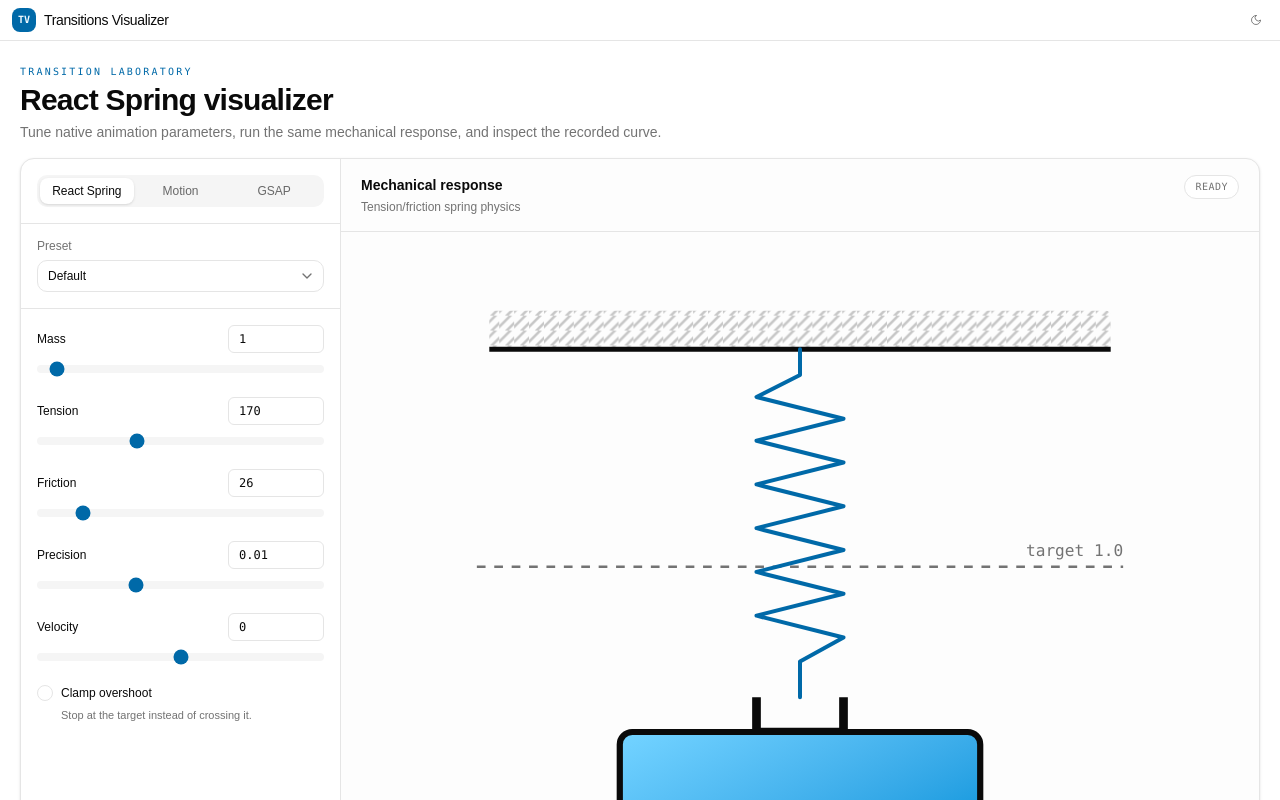
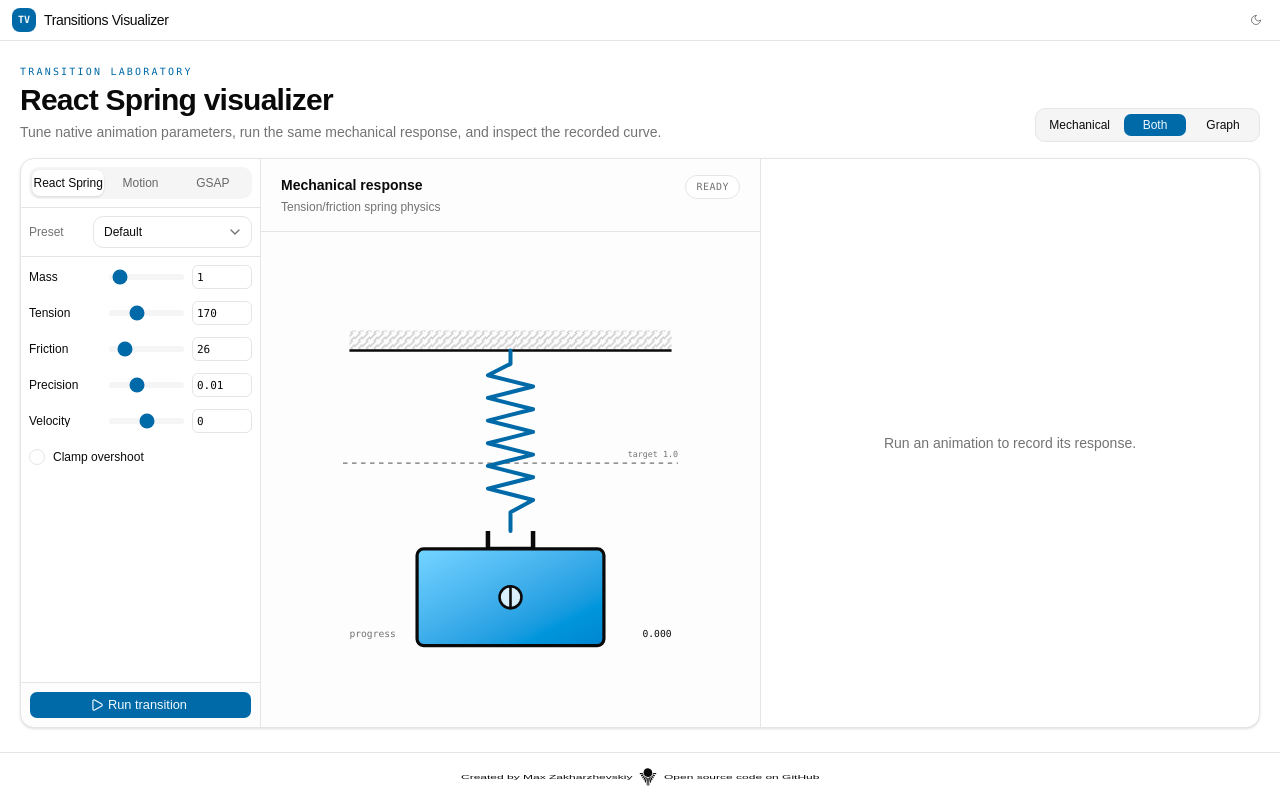
Before and after one commit to maxzz/transitions, a React (Vite) app: page / in a window 1280 px wide. Shown: the top 800 px of the page. Built offline with nearby package versions, Linux system fonts and the light colour scheme.

Commit message:
WIP. gpt-56-sol-high. add show both previews controls

```diff
--- a/src/components/2-main/transition-visualizer/controls/control-panel.tsx
+++ b/src/components/2-main/transition-visualizer/controls/control-panel.tsx
@@ -37,8 +37,8 @@
 
     return (
         <div className="min-h-0 flex flex-col">
-            <div className="p-4 border-b border-border">
-                <Label className="mb-2 text-muted-foreground" htmlFor="transition-preset">
+            <div className="p-2 border-b border-border flex items-center gap-2">
+                <Label className="shrink-0 w-14 text-muted-foreground" htmlFor="transition-preset">
                     Preset
                 </Label>
                 <Select
@@ -47,7 +47,7 @@
                         if (presetId !== "custom") applyPreset({ engineId, presetId });
                     }}
                 >
-                    <SelectTrigger id="transition-preset" className="w-full">
+                    <SelectTrigger id="transition-preset" className="h-7 min-w-0 flex-1">
                         <SelectValue />
                     </SelectTrigger>
                     <SelectContent>
@@ -63,7 +63,7 @@
                 </Select>
             </div>
 
-            <div className="p-4 min-h-0 overflow-y-auto flex-1 space-y-5">
+            <div className="p-2 min-h-0 overflow-y-auto flex-1 space-y-3">
                 {fields.map((field) => {
                     if (field.visible && !field.visible(params)) return null;
                     if (field.kind === "number") {
@@ -116,26 +116,13 @@
     const sliderStep = field.scale === "log" ? (sliderMax - sliderMin) / 200 : field.step;
 
     return (
-        <div className="space-y-2">
-            <div className="flex items-center justify-between gap-3">
-                <Label htmlFor={id}>{field.label}</Label>
-                <Input
-                    id={id}
-                    className="h-7 w-24 font-mono tabular-nums"
-                    type="number"
-                    min={field.min}
-                    max={field.max}
-                    step={field.step}
-                    value={value}
-                    onChange={(event) => {
-                        if (Number.isFinite(event.currentTarget.valueAsNumber)) {
-                            onChange(event.currentTarget.valueAsNumber);
-                        }
-                    }}
-                />
-            </div>
+        <div
+            className="grid grid-cols-[4.5rem_minmax(0,1fr)_3.75rem] items-center gap-2"
+            title={field.description}
+        >
+            <Label className="truncate" htmlFor={id}>{field.label}</Label>
             <input
-                className="h-2 w-full bg-muted accent-primary rounded-full appearance-none cursor-pointer"
+                className="h-1.5 min-w-0 w-full bg-muted accent-primary rounded-full appearance-none cursor-pointer"
                 type="range"
                 aria-label={`${field.label} slider`}
                 aria-valuetext={value.toString()}
@@ -148,9 +135,20 @@
                     onChange(field.scale === "log" ? Number((10 ** next).toPrecision(6)) : next);
                 }}
             />
-            {field.description && (
-                <p className="text-[11px] leading-relaxed text-muted-foreground">{field.description}</p>
-            )}
+            <Input
+                id={id}
+                className="px-1 h-6 w-full font-mono text-[11px] tabular-nums"
+                type="number"
+                min={field.min}
+                max={field.max}
+                step={field.step}
+                value={value}
+                onChange={(event) => {
+                    if (Number.isFinite(event.currentTarget.valueAsNumber)) {
+                        onChange(event.currentTarget.valueAsNumber);
+                    }
+                }}
+            />
         </div>
     );
 }
@@ -166,18 +164,13 @@
 }) {
     const id = `transition-${field.key}`;
     return (
-        <div className="space-y-1.5">
-            <div className="flex items-center gap-2">
+        <div className="h-6 flex items-center gap-2" title={field.description}>
             <Checkbox
                 id={id}
                 checked={value}
                 onCheckedChange={(checked) => onChange(checked === true)}
             />
             <Label htmlFor={id}>{field.label}</Label>
-            </div>
-            {field.description && (
-                <p className="pl-6 text-[11px] leading-relaxed text-muted-foreground">{field.description}</p>
-            )}
         </div>
     );
 }
@@ -193,10 +186,10 @@
 }) {
     const id = `transition-${field.key}`;
     return (
-        <div className="space-y-2">
-            <Label htmlFor={id}>{field.label}</Label>
+        <div className="grid grid-cols-[4.5rem_minmax(0,1fr)] items-center gap-2" title={field.description}>
+            <Label className="truncate" htmlFor={id}>{field.label}</Label>
             <Select value={value} onValueChange={onChange}>
-                <SelectTrigger id={id} className="w-full">
+                <SelectTrigger id={id} className="h-7 min-w-0 w-full">
                     <SelectValue />
                 </SelectTrigger>
                 <SelectContent>
--- /dev/null
+++ b/src/components/2-main/transition-visualizer/controls/display-mode-control.tsx
@@ -0,0 +1,40 @@
+import { useSnapshot } from "valtio";
+import { appSettings, type VisualizerDisplay } from "@/store/1-ui-settings";
+import { Button } from "@/ui/shadcn/button";
+
+const displayOptions: readonly { value: VisualizerDisplay; label: string }[] = [
+    { value: "mechanical", label: "Mechanical" },
+    { value: "split", label: "Both" },
+    { value: "graph", label: "Graph" },
+];
+
+export function DisplayModeControl() {
+    const { visualizerDisplay } = useSnapshot(appSettings);
+
+    return (
+        <div
+            className="p-1 bg-muted border border-border rounded-lg inline-flex items-center gap-1"
+            role="radiogroup"
+            aria-label="Visualizer display"
+        >
+            {displayOptions.map((option) => {
+                const selected = visualizerDisplay === option.value;
+                return (
+                    <Button
+                        key={option.value}
+                        className="min-w-16"
+                        variant={selected ? "default" : "ghost"}
+                        size="xs"
+                        role="radio"
+                        aria-checked={selected}
+                        onClick={() => {
+                            appSettings.visualizerDisplay = option.value;
+                        }}
+                    >
+                        {option.label}
+                    </Button>
+                );
+            })}
+        </div>
+    );
+}
--- a/src/components/2-main/transition-visualizer/graph/response-graph.tsx
+++ b/src/components/2-main/transition-visualizer/graph/response-graph.tsx
@@ -2,7 +2,7 @@
 import { useAtomValue } from "jotai";
 import { getSampleBounds } from "../model/samples";
 import { engineDefinitions } from "../model/definitions";
-import { runResultAtom } from "../state/atoms";
+import { runResultAtom, runStatusAtom } from "../state/atoms";
 
 const WIDTH = 760;
 const HEIGHT = 440;
@@ -15,6 +15,7 @@
 
 export function ResponseGraph() {
     const result = useAtomValue(runResultAtom);
+    const status = useAtomValue(runStatusAtom);
 
     const graph = useMemo(() => {
         if (!result) return null;
@@ -35,13 +36,13 @@
             ? `M ${points[0].x} ${TOP + PLOT_HEIGHT} L ${points.map(({ x, y }) => `${x} ${y}`).join(" L ")} L ${points.at(-1)!.x} ${TOP + PLOT_HEIGHT} Z`
             : "";
 
-        return { bounds, minValue, maxValue, toY, line, area };
+        return { bounds, minValue, maxValue, toY, line, area, points };
     }, [result]);
 
     if (!result || !graph) {
         return (
             <div className="h-full min-h-[28rem] text-sm text-muted-foreground grid place-items-center">
-                Run an animation to record its response.
+                {status === "running" ? "Recording response…" : "Run an animation to record its response."}
             </div>
         );
     }
@@ -132,6 +133,18 @@
                         strokeLinejoin="round"
                         strokeWidth="4"
                     />
+                    <g aria-hidden="true">
+                        {graph.points.map((point, index) => (
+                            <circle
+                                key={`${point.x}-${index}`}
+                                cx={point.x}
+                                cy={point.y}
+                                r="3.25"
+                                className="fill-primary stroke-background"
+                                strokeWidth="1.5"
+                            />
+                        ))}
+                    </g>
 
                     <g className="font-mono text-[12px] fill-muted-foreground">
                         <text x={LEFT} y={HEIGHT - 19}>0 ms</text>
--- a/src/components/2-main/transition-visualizer/model/types.ts
+++ b/src/components/2-main/transition-visualizer/model/types.ts
@@ -1,6 +1,5 @@
 export type EngineId = "react-spring" | "motion" | "gsap";
 
-export type VisualizerView = "preview" | "graph";
 export type RunStatus = "idle" | "running" | "settled";
 
 export type SamplePoint = {
--- a/src/components/2-main/transition-visualizer/state/atoms.ts
+++ b/src/components/2-main/transition-visualizer/state/atoms.ts
@@ -1,6 +1,6 @@
 import { atom, type Setter } from "jotai";
 import { engineDefinitions, gsapDefaults, motionDefaults, reactSpringDefaults } from "../model/definitions";
-import type { EngineId, EngineParamsMap, RunResult, RunStatus, VisualizerView } from "../model/types";
+import type { EngineId, EngineParamsMap, RunResult, RunStatus } from "../model/types";
 
 export const activeEngineAtom = atom<EngineId>("react-spring");
 
@@ -17,7 +17,6 @@
 
 export const activeDefinitionAtom = atom((get) => engineDefinitions[get(activeEngineAtom)]);
 
-export const viewAtom = atom<VisualizerView>("preview");
 export const runStatusAtom = atom<RunStatus>("idle");
 export const runTokenAtom = atom(0);
 export const runResultAtom = atom<RunResult | null>(null);
@@ -25,7 +24,6 @@
 function resetRun(set: Setter) {
     set(runTokenAtom, (token) => token + 1);
     set(runStatusAtom, "idle");
-    set(viewAtom, "preview");
     set(runResultAtom, null);
 }
 
@@ -68,7 +66,6 @@
 export const requestRunAtom = atom(null, (_get, set) => {
     set(runTokenAtom, (token) => token + 1);
     set(runResultAtom, null);
-    set(viewAtom, "preview");
     set(runStatusAtom, "running");
 });
 
@@ -78,7 +75,6 @@
         if (get(runTokenAtom) !== update.token) return;
         set(runResultAtom, update.result);
         set(runStatusAtom, "settled");
-        set(viewAtom, "graph");
     },
 );
 
--- a/src/components/2-main/transition-visualizer/transition-visualizer.tsx
+++ b/src/components/2-main/transition-visualizer/transition-visualizer.tsx
@@ -1,7 +1,11 @@
 import { useAtomValue, useSetAtom } from "jotai";
+import { useSnapshot } from "valtio";
 import { ArrowLeft, Play, RotateCcw } from "lucide-react";
+import { appSettings } from "@/store/1-ui-settings";
 import { Button } from "@/ui/shadcn/button";
+import { cn } from "@/utils/classnames";
 import { ControlPanel } from "./controls/control-panel";
+import { DisplayModeControl } from "./controls/display-mode-control";
 import { EngineTabs } from "./controls/engine-tabs";
 import { ResponseGraph } from "./graph/response-graph";
 import { PreviewStage } from "./preview/preview-stage";
@@ -10,13 +14,12 @@
     backToPreviewAtom,
     requestRunAtom,
     runStatusAtom,
-    viewAtom,
 } from "./state/atoms";
 
 export function TransitionVisualizer() {
+    const { visualizerDisplay } = useSnapshot(appSettings);
     const definition = useAtomValue(activeDefinitionAtom);
     const status = useAtomValue(runStatusAtom);
-    const view = useAtomValue(viewAtom);
     const requestRun = useSetAtom(requestRunAtom);
     const backToPreview = useSetAtom(backToPreviewAtom);
 
@@ -34,22 +37,23 @@
                         Tune native animation parameters, run the same mechanical response, and inspect the recorded curve.
                     </p>
                 </div>
+                <DisplayModeControl />
             </div>
 
-            <div className="min-h-0 bg-background lg:grid-cols-[20rem_minmax(0,1fr)] border border-border rounded-xl shadow-sm overflow-hidden grid flex-1">
+            <div className="min-h-0 bg-background lg:grid-cols-[15rem_minmax(0,1fr)] border border-border rounded-xl shadow-sm overflow-hidden grid flex-1">
                 <aside className="min-h-0 lg:border-r lg:border-b-0 border-b border-border flex flex-col">
-                    <div className="p-4 border-b border-border">
+                    <div className="p-2 border-b border-border">
                         <EngineTabs />
                     </div>
                     <ControlPanel />
-                    <div className="mt-auto p-4 bg-muted/20 border-t border-border">
-                        {view === "graph" ? (
+                    <div className="mt-auto p-2 bg-muted/20 border-t border-border">
+                        {status === "settled" ? (
                             <div className="grid grid-cols-2 gap-2">
-                                <Button variant="outline" onClick={backToPreview}>
+                                <Button size="sm" variant="outline" onClick={backToPreview}>
                                     <ArrowLeft data-icon="inline-start" />
                                     Back
                                 </Button>
-                                <Button onClick={requestRun}>
+                                <Button size="sm" onClick={requestRun}>
                                     <RotateCcw data-icon="inline-start" />
                                     Replay
                                 </Button>
@@ -57,6 +61,7 @@
                         ) : (
                             <Button
                                 className="w-full"
+                                size="sm"
                                 disabled={status === "running"}
                                 onClick={requestRun}
                             >
@@ -67,8 +72,28 @@
                     </div>
                 </aside>
 
-                <div className="min-h-0">
-                    {view === "preview" ? <PreviewStage /> : <ResponseGraph />}
+                <div
+                    className={cn(
+                        "min-h-0",
+                        visualizerDisplay === "split" && "lg:grid-cols-2 grid",
+                    )}
+                >
+                    <div
+                        className={cn("min-h-0", visualizerDisplay === "graph" && "hidden")}
+                        aria-hidden={visualizerDisplay === "graph"}
+                    >
+                        <PreviewStage />
+                    </div>
+                    {visualizerDisplay !== "mechanical" && (
+                        <div
+                            className={cn(
+                                "min-h-0",
+                                visualizerDisplay === "split" && "lg:border-l lg:border-border",
+                            )}
+                        >
+                            <ResponseGraph />
+                        </div>
+                    )}
                 </div>
             </div>
         </section>
--- a/src/store/1-ui-settings.ts
+++ b/src/store/1-ui-settings.ts
@@ -1,45 +1,52 @@
-import { proxy, subscribe } from 'valtio';
-import { type ThemeMode, themeApplyMode } from '../utils/theme-apply';
-import { type PanelSizes, getValidPanelSizes } from './2-panel-sizes';
+import { proxy, subscribe } from "valtio";
+import { type ThemeMode, themeApplyMode } from "../utils/theme-apply";
+import { type PanelSizes, getValidPanelSizes } from "./2-panel-sizes";
 
 const STORE_KEY = "tm-template-shadcn-26";
 const STORE_VER = "v1.0";
 const STORAGE_ID = `${STORE_KEY}__${STORE_VER}`;
 
+export type VisualizerDisplay = "mechanical" | "split" | "graph";
+
 export interface AppSettings {
-    theme: ThemeMode;            // Theme mode
-    showFooter: boolean;         // Show footer in main layout
-    panelSizes: PanelSizes;      // ResizablePanelGroup panel sizes
-    expandedSections: string[];  // Expanded accordion sections by name
+    theme: ThemeMode;
+    showFooter: boolean;
+    panelSizes: PanelSizes;
+    expandedSections: string[];
+    visualizerDisplay: VisualizerDisplay;
 }
 
 const DEFAULT_SETTINGS: AppSettings = {
-    theme: 'light',
+    theme: "light",
     showFooter: true,
     panelSizes: getValidPanelSizes(),
-    expandedSections: ['resizable-panels', 'pierre-trees'],
+    expandedSections: ["resizable-panels", "pierre-trees"],
+    visualizerDisplay: "split",
 };
-
-// Load settings from localStorage
 
 function loadSettings(): AppSettings {
     try {
         const stored = localStorage.getItem(STORAGE_ID);
         if (stored) {
             const parsed = JSON.parse(stored) as Partial<AppSettings>;
-
-            // merge stored settings with defaults to ensure new fields are present
             return {
                 ...DEFAULT_SETTINGS,
                 ...parsed,
                 panelSizes: getValidPanelSizes(parsed.panelSizes),
                 expandedSections: parsed.expandedSections ?? DEFAULT_SETTINGS.expandedSections,
+                visualizerDisplay: getValidVisualizerDisplay(parsed.visualizerDisplay),
             };
         }
-    } catch (e) {
-        console.error("Failed to load settings", e);
+    } catch (error) {
+        console.error("Failed to load settings", error);
     }
     return { ...DEFAULT_SETTINGS };
+}
+
+function getValidVisualizerDisplay(value: unknown): VisualizerDisplay {
+    return value === "mechanical" || value === "graph" || value === "split"
+        ? value
+        : DEFAULT_SETTINGS.visualizerDisplay;
 }
 
 export const appSettings = proxy<AppSettings>(loadSettings());
@@ -50,7 +57,7 @@
     try {
         themeApplyMode(appSettings.theme);
         localStorage.setItem(STORAGE_ID, JSON.stringify(appSettings));
-    } catch (e) {
-        console.error("Failed to save settings", e);
+    } catch (error) {
+        console.error("Failed to save settings", error);
     }
 });
```
Lines whose indentation alone changed are shown as unchanged.
